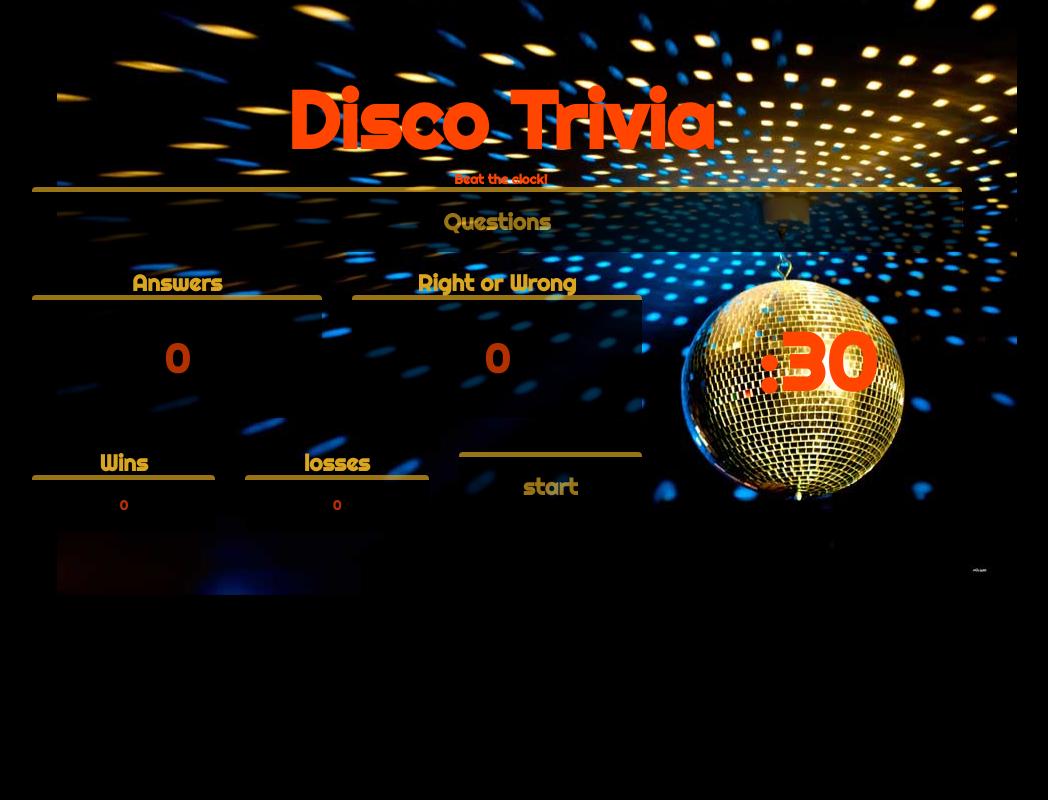
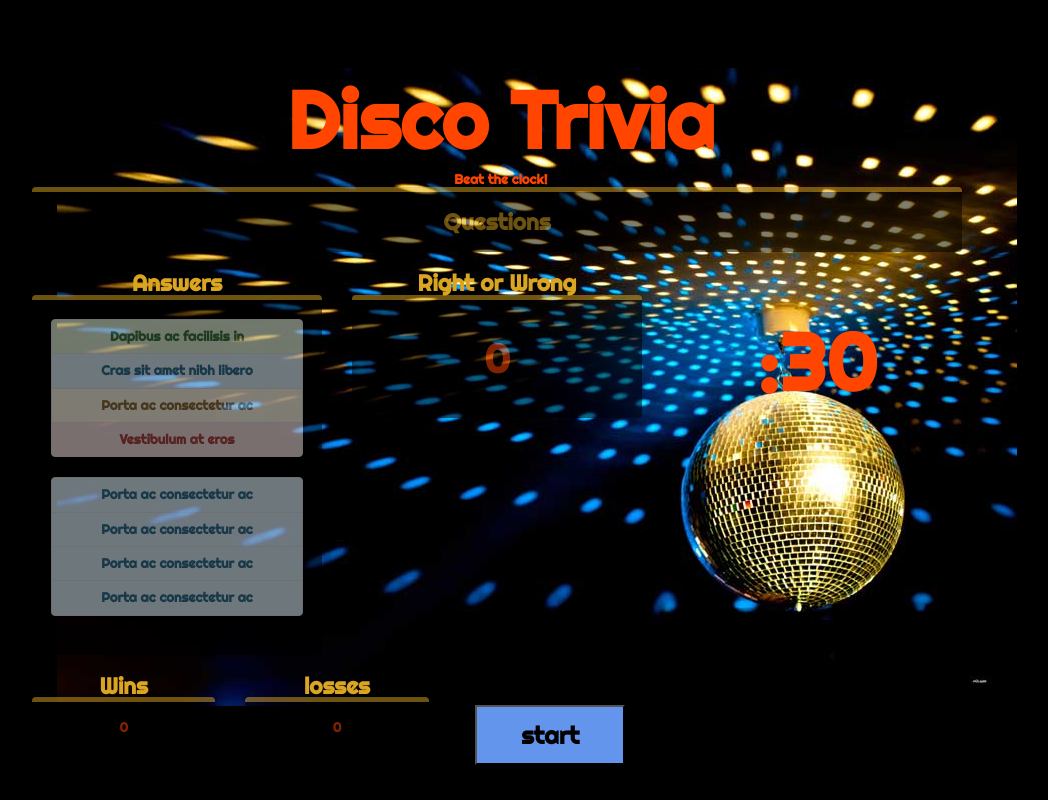
Before and after one commit to sheli16/TriviaGame, a PHP site: page / in a window 1280 px wide; the page is wider, and only the part inside the window is pictured. Shown: that part, without its empty margins (103-1151 px from the left). Run offline with PHP 8.4, Linux system fonts and the light colour scheme.

Commit message:
functions start button

```diff
--- a/assets/css/style.css
+++ b/assets/css/style.css
@@ -7,10 +7,13 @@
      margin: 0px 0px 0px 0px;
      padding: 50px;
 }
+li{
 
+}
 
 h1 {
     font-size:60pt;
+
 }
 h4 {
     font-size:17pt;
@@ -44,35 +47,20 @@ body {
 
 /* Topmatter */
 
-#crystalspink img {
-    display: block;
-    height: 50px;
-    width: 100px;
 
-}
-#crystalsblue img {
-    display: block;
-    height: 50px;
-    width: 100px;
-    }
-#crystalspurple img {
-    display: block;
-    height: 50px;
-    width: 100px;
-    }
-#crystalsyellow img {
-    display: block;
-    height: 50px;
-    width: 100px;
+button{
+    background:#6495ed;
+    height:60px;
+    width:150px;
+    text-align: center;
+    color: black;
+    font-size: 24px;
+    margin-top: 30px;
 
 }
 
-
-
-button{
-    background:#f1f1f1;
-    height:auto;
-    text-align: center;
+#list-group {
+    font-size: 12px;
 }
 /* For the left 'Guess A Letter!' and 'Guessed Letter' boxes. */
 .col-sm-2 {
@@ -86,7 +74,6 @@ button{
      text-align:center;
      float:center;
      font-family: 'Righteous', cursive;
-
  }
 
 .col-sm-9 {
@@ -103,8 +90,8 @@ button{
     font-family: 'Righteous', cursive;
      text-align:center;
      padding-top: 10px;
+}
 
-}
 .well {
     background-color: black;
     border-top-width: 5px;
@@ -113,5 +100,9 @@ button{
     border-right-width:0px;
     border-color: Goldenrod;
     color: #ff4500;
-    opacity: 0.7;
+    opacity: 0.5;
 }
+
+#list-group {
+    font-size: 12px;
+}
--- a/assets/javascript/app.js
+++ b/assets/javascript/app.js
@@ -5,108 +5,38 @@ $(document).ready(function() {
    // computernumber();
    // crystalNumbers();
 
-
 //function computernumber = Math.floor((Math.random() * 100) + 19;
-    var randCrystal1 = 0;
-    var randCrystal2 = 0;
-    var randCrystal3 = 0;
-    var randCrystal4 = 0;
-    var totalCrystals = 0;
-    var clickCounter = 0;
-    var wins= 0;
-    var losses = 0;
-    var randomNumber = 0;
+    var Trivia = [];
+    Trivia[0]= "In 1973 this singer had one of Discos earliest hits";
+    Trivia[1]= "In 1975 Harold Melivin and the Blue notes had this hit";
+    Trivia[2]="In 1975 'What am I going to do with you' became this singers big hits";
+    Trivia[3]="Night Fever sung by this group became an all time hit in 1977";
+    Trivia[4]="Donna Summer had many hits, but this one would leave you on the dance Floor";
+    //a1: "Don Downing",
+    //a2: "The Love I lost",
+    //a3: "Barry White",
+    //a4: "Bee Gees",
+   // a5: "Last Dance"
 
 
-  //function computernumber() {
-    //var min1 = 15;
-    //var max1= 10;
-    //randomNumber= Math.floor(Math.random()*(max1-min1+1)+min1);
-    //console.log(randomNumber);
-    //$('#computerNumber').html('<h5>'+ randomNumber +'</h5>');
-//}
-
-function crystalNumbers() {
-    var min = 1;
-    var max= 12;
-     var min1 = 19;
-    var max1= 120;
-    randomNumber= Math.floor(Math.random()*(max1-min1+1)+min1);
-    console.log(randomNumber);
-    $('#computerNumber').html('<h5>'+ randomNumber +'</h5>');
-    randCrystal1= Math.floor(Math.random()*(max-min+1)+min);
-    randCrystal2= Math.floor(Math.random()*(max-min+1)+min);
-    randCrystal3= Math.floor(Math.random()*(max-min+1)+min);
-    randCrystal4= Math.floor(Math.random()*(max-min+1)+min);
-    console.log(randCrystal1);
-    console.log(randCrystal2);
-    console.log(randCrystal3);
-    console.log(randCrystal4);
-
- }
-
-function winslosses (){
-console.log(totalCrystals);
-console.log(randomNumber);
-if (totalCrystals === randomNumber){
-  wins++;
-  console.log(wins)
-$('#W').html('Total wins '+'<h6>'+ wins +'</h6>');
-
-}
-else
-
- if
-  (totalCrystals + 1 > randomNumber){
-  losses++;
-    $('#L').html('Total losses  '+'<h6>'+ losses +'</h6>');
-
+    var Randanswers = {
+    a1: "Don Downing",
+    a2: "The Love I lost",
+    a3: "Barry White",
+    a4: "Bee Gees",
+    a5: "Last Dance"
     }
- }
 
 
- console.log("ready2");
-
-$('#crystalspurple').on('click', function() {
-  if (clickCounter++ === 0) {crystalNumbers()};
-
-  totalCrystals = totalCrystals + randCrystal1;
-$('#yourNumber').html('<h5>'+ totalCrystals +'</h5>');
-   console.log('randomNumber');
-   console.log(randomNumber);
-   console.log(totalCrystals);
-   console.log(randCrystal1);
-   winslosses();
+$('#start').on('click', function() {
+  console.log("works");
+   triviaquestions();
  });
 
-$('#crystalspink').on('click', function() {
-  if (clickCounter++ === 0) {crystalNumbers()};
- totalCrystals = totalCrystals + randCrystal2;
-$('#yourNumber').html('<h5>'+ totalCrystals +'</h5>');
-   console.log(totalCrystals);
-   console.log(randCrystal1);
-   winslosses();
-});
-
-$('#crystalsblue').on('click', function() {
-  if (clickCounter++ === 0) {crystalNumbers()};
- totalCrystals = totalCrystals + randCrystal3;
-$('#yourNumber').html('<h5>'+ totalCrystals +'</h5>');
-   console.log(totalCrystals);
-   console.log(randCrystal1);
-   winslosses();
-});
-
-   $('#crystalsyellow').on('click', function() {
-  if (clickCounter++ === 0) {crystalNumbers()};
- totalCrystals = totalCrystals + randCrystal4;
-$('#yourNumber').html('<h5>'+ totalCrystals +'</h5>');
-   console.log(totalCrystals);
-   console.log(randCrystal1);
-   winslosses();
-
-
-
+function triviaquestions() {
+     var randomquestions= Math.floor(Math.random(Trivia));
+    console.log(randomquestions);
+    $('#Questions').html('<h4>'+ randomquestions +'</h4>');
+}
 
 });
-});
--- a/index.html
+++ b/index.html
@@ -27,22 +27,20 @@
 
 <div class="container-fluid">
 
-
-
     <div class="col-sm-9">
       <div class="new">
 
         <h1>Disco Trivia</h1><br>
-        <p> Beat the clock!</p>
+        <p> <h6>Beat the clock!</h6></p>
       </div>
       </div>
-
-
 
       <div class="row">
         <div class="col-sm-9">
           <div class="well">
+          <div id= "Questions">
             <h4>Questions</h4>
+            </div>
           </div>
         </div>
         </div>
@@ -51,15 +49,26 @@
         <div class="col-sm-3">
           <h4>Answers</h4>
           <div class="well">
-            <div id = "computerNumber">
-          <h5> 0</h5>
+            <div id = "multiplechoice">
+          <ul class="list-group">
+  <li class="list-group-item list-group-item-success">Dapibus ac facilisis in</li>
+  <li class="list-group-item list-group-item-info">Cras sit amet nibh libero</li>
+  <li class="list-group-item list-group-item-warning">Porta ac consectetur ac</li>
+  <li class="list-group-item list-group-item-danger">Vestibulum at eros</li>
+</ul>
+<div class="list-group">
+  <a href="#" class="list-group-item list-group-item-info">Porta ac consectetur ac</a>
+  <a href="#" class="list-group-item list-group-item-info">Porta ac consectetur ac</a>
+  <a href="#" class="list-group-item list-group-item-info">Porta ac consectetur ac</a>
+  <a href="#" class="list-group-item list-group-item-info">Porta ac consectetur ac</a>
+</div>
             </div>
           </div>
         </div>
          <div class="col-sm-3">
         <h4>Right or Wrong</h4>
           <div class="well">
-          <div id = "yourNumber">
+          <div id = "score">
             <h5> 0</h5>
           </div>
         </div>
@@ -89,9 +98,9 @@
         </div>
         <div class="col-sm-2">
         <h4></h4>
-         <div class="well">
+
           <div id = "start">
-              <h4>start</h4>
+              <button>start</button>
             </div>
           </div>
         </div>
```
